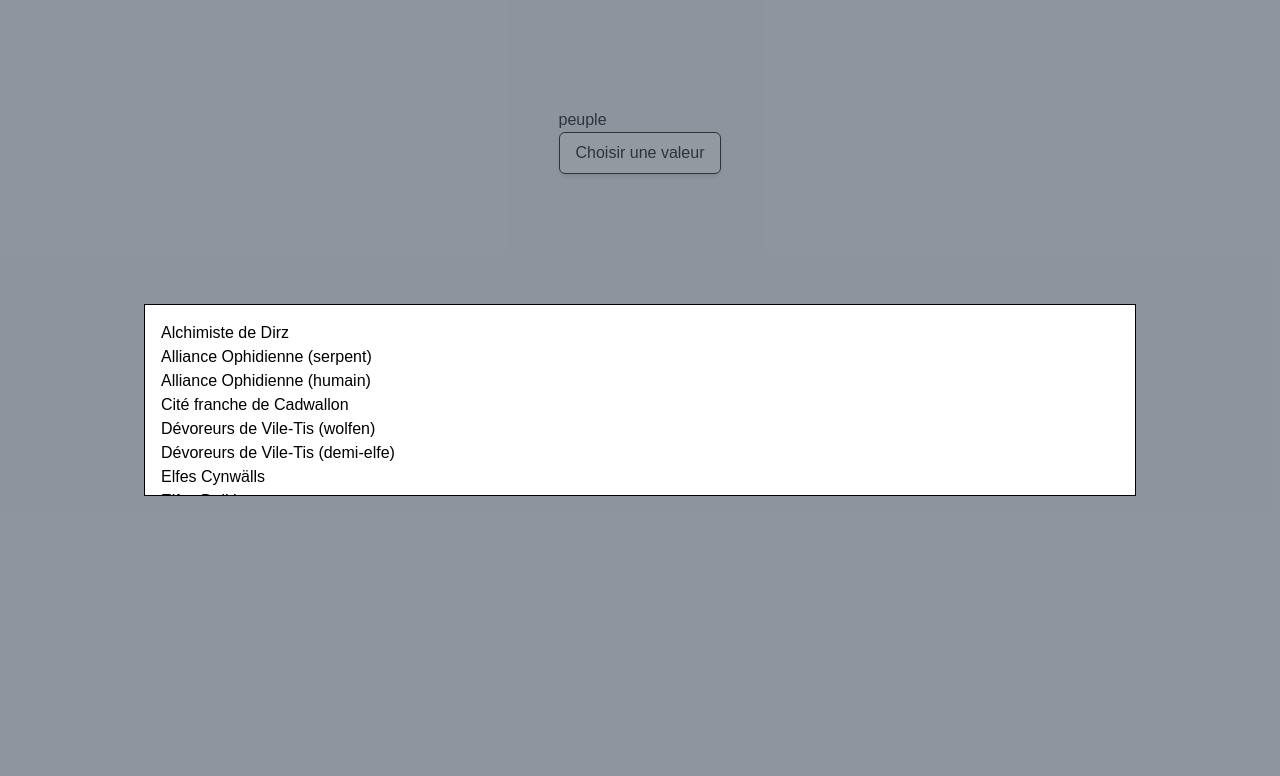
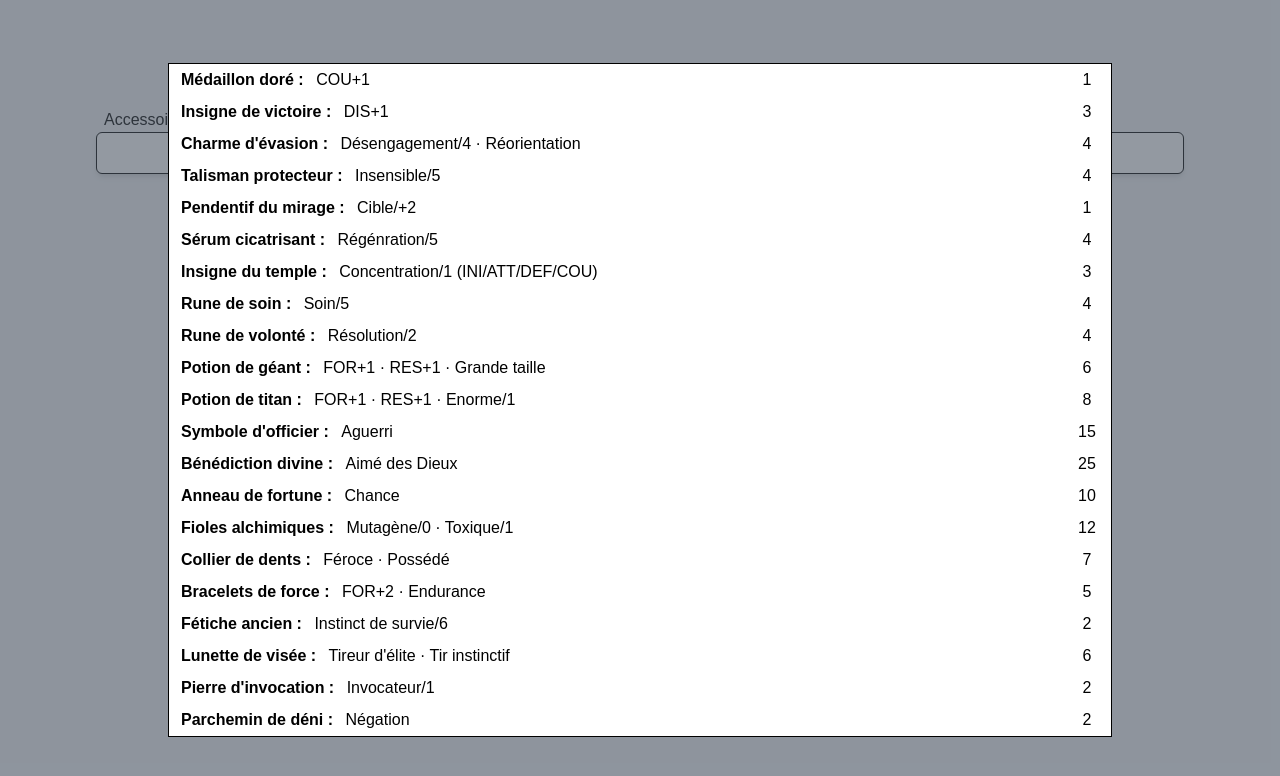
Before and after one commit to SebDelile/cdrf-confarena, a Next.js app: page / in a window 1280 px wide. Both pictures are taken after a click on the button "Choisir une valeur". Shown: the top 776 px of the page. Built offline with nearby package versions, Linux system fonts and the light colour scheme.

Commit message:
implement equipmentRenderer

```diff
--- /dev/null
+++ b/src/app/components/EquipmentRenderer.tsx
@@ -0,0 +1,26 @@
+import { JOIN_ELEMENT } from '@/constants';
+import { EquipmentType } from '@/constants/equipments';
+import { formatCapacities, formatCaracModifiers } from '@/utils';
+
+type PropTypes = {
+  option: EquipmentType;
+};
+
+// TODO: handle forbiddenTo and reservedTo properties
+
+export const EquipmentRenderer = ({ option }: PropTypes) => {
+  const { name, caracModifs, capacities, specialEffect, cost } = option;
+  return (
+    <div className="flex justify-between items-center">
+      <div>
+        <span className="font-semibold pr-2">{`${name} : `}</span>
+        <span>
+          {[formatCaracModifiers(caracModifs), formatCapacities(capacities), specialEffect]
+            .filter(Boolean)
+            .join(JOIN_ELEMENT)}
+        </span>
+      </div>
+      <div className="min-w-6 text-center">{cost}</div>
+    </div>
+  );
+};
--- /dev/null
+++ b/src/app/components/FactionRenderer.tsx
@@ -0,0 +1,9 @@
+import { FactionType } from '@/constants/factions';
+
+type PropTypes = {
+  option: FactionType;
+};
+
+export const FactionRenderer = ({ option }: PropTypes) => {
+  return <div>{option.name}</div>;
+};
--- /dev/null
+++ b/src/app/components/ProfileRenderer.tsx
@@ -0,0 +1,9 @@
+import { ProfileType } from '@/constants/profiles';
+
+type PropTypes = {
+  option: ProfileType;
+};
+
+export const ProfileRenderer = ({ option }: PropTypes) => {
+  return <div>{option.name}</div>;
+};
--- a/src/app/components/SelectMenu.tsx
+++ b/src/app/components/SelectMenu.tsx
@@ -1,23 +1,41 @@
+import { SelectMenuOptionType } from '@/constants';
 import { Listbox, Portal } from '@headlessui/react';
+import { EquipmentRenderer } from './EquipmentRenderer';
+import { ProfileRenderer } from './ProfileRenderer';
+import { FactionRenderer } from './FactionRenderer';
+import { isEquipmentType, isProfileType, isFactionType } from '@/utils/typeGuards';
 
 type PropTypes = {
-  options: { name: string }[];
-  selectedValue: { name: string } | null;
+  options: SelectMenuOptionType[];
+  selectedValue: SelectMenuOptionType | null;
   onChange: (newValue: { name: string }) => void;
   label: string;
+  fullDisplayInButton?: boolean;
 };
 
-export const SelectMenu = ({ options, selectedValue, onChange, label }: PropTypes) => {
-  return (
+const optionRenderer = (option: SelectMenuOptionType) => {
+  if (isEquipmentType(option)) return <EquipmentRenderer option={option} />;
+  if (isProfileType(option)) return <ProfileRenderer option={option} />;
+  if (isFactionType(option)) return <FactionRenderer option={option} />;
+  return null;
+};
+
+export const SelectMenu = ({ options, selectedValue, onChange, label, fullDisplayInButton = false }: PropTypes) => (
   <Listbox by="name" value={selectedValue} onChange={onChange}>
     {({ open }) => (
       <div className="form-container relative py-3">
-          <Listbox.Label>{label}</Listbox.Label>
-          <Listbox.Button className="form-input">{selectedValue?.name ?? 'Choisir une valeur'}</Listbox.Button>
+        <Listbox.Label className="pl-2">{label}</Listbox.Label>
+        <Listbox.Button className="form-input">
+          {selectedValue
+            ? fullDisplayInButton
+              ? optionRenderer(selectedValue)
+              : selectedValue.name
+            : 'Choisir une valeur'}
+        </Listbox.Button>
         {open && (
           <Portal>
-              <div className="z-50 absolute inset-0 flex justify-center items-center p-4 bg-gray-600 bg-opacity-60">
-                <div className="mx-32 w-full max-h-48 overflow-auto bg-white border border-black p-4">
+            <div className="z-50 absolute inset-0 flex justify-center items-center p-10 bg-gray-600 bg-opacity-60">
+              <div className="mx-32 w-full max-h-full overflow-auto bg-white border border-black">
                 <Listbox.Options static className="w-full">
                   {options.map((option) => (
                     <Listbox.Option
@@ -25,10 +43,12 @@ export const SelectMenu = ({ options, selectedValue, onChange, label }: PropType
                       value={option}
                       disabled={undefined}
                       className={({ active, selected }) =>
-                          `cursor-pointer ${active ? 'bg-blue-400' : ''} ${selected && !active ? 'bg-blue-200' : ''}`
+                        `cursor-pointer px-3 py-1 ${active ? 'bg-blue-400' : ''} ${
+                          selected && !active ? 'bg-blue-200' : ''
+                        }`
                       }
                     >
-                        {option.name}
+                      {optionRenderer(option)}
                     </Listbox.Option>
                   ))}
                 </Listbox.Options>
@@ -40,4 +60,3 @@ export const SelectMenu = ({ options, selectedValue, onChange, label }: PropType
     )}
   </Listbox>
 );
-};
--- a/src/app/globals.css
+++ b/src/app/globals.css
@@ -8,9 +8,13 @@ body {
 }
 
 .form-container {
-  @apply flex flex-col justify-start items-start;
+  @apply flex flex-col justify-start items-start w-full;
 }
 
 .form-input {
-  @apply bg-white border border-black px-4 py-2 shadow-md rounded-md;
+  @apply w-full px-4 py-2 bg-white border border-black shadow-md rounded-md;
 }
+
+.min-w-6 {
+  min-width: 1.5rem;
+}
--- a/src/app/page.tsx
+++ b/src/app/page.tsx
@@ -1,18 +1,20 @@
 'use client';
 import { useState } from 'react';
 
-import { FactionType, factions } from '@/constants/factions';
+import { accessories } from '@/constants/equipments/accessories';
+import { EquipmentType } from '@/constants/equipments';
 import { SelectMenu } from './components/SelectMenu';
 
 export default function Home() {
-  const [selectedFaction, setSelectedFaction] = useState<FactionType | null>(null);
+  const [selectedAccessory, setSelectedAccessory] = useState<EquipmentType | null>(null);
   return (
     <main className="flex min-h-screen flex-col items-center p-24">
       <SelectMenu
-        label="peuple"
-        options={factions}
-        selectedValue={selectedFaction}
-        onChange={(newValue) => setSelectedFaction(newValue as FactionType)}
+        label="Accessoire"
+        options={accessories}
+        selectedValue={selectedAccessory}
+        onChange={(newValue) => setSelectedAccessory(newValue as EquipmentType)}
+        fullDisplayInButton
       />
     </main>
   );
--- a/src/constants/equipments/index.ts
+++ b/src/constants/equipments/index.ts
@@ -1,4 +1,4 @@
-import { CARACS } from '..';
+import { CARACS, SelectMenuOptionType } from '..';
 
 export type EquipmentType = {
   name: string;
--- a/src/constants/factions.ts
+++ b/src/constants/factions.ts
@@ -1,4 +1,4 @@
-import { CLASSES, CARACS, ALLIANCES, GEMMES } from '.';
+import { CLASSES, CARACS, ALLIANCES, GEMMES, SelectMenuOptionType } from '.';
 
 const { all, shooter, magician, priest } = CLASSES;
 const { MOU, INI, FOR, RES, COU, PEU, DIS, TIR, POU, FOI } = CARACS;
--- a/src/constants/index.ts
+++ b/src/constants/index.ts
@@ -1,3 +1,11 @@
+import { EquipmentType } from './equipments';
+import { FactionType } from './factions';
+import { ProfileType } from './profiles';
+
+export const JOIN_ELEMENT = ' · ';
+
+export type SelectMenuOptionType = FactionType | EquipmentType | ProfileType;
+
 export enum CARACS {
   MOU = 'MOU',
   INI = 'INI',
--- a/src/constants/profiles.ts
+++ b/src/constants/profiles.ts
@@ -1,4 +1,4 @@
-import { CARACS, CLASSES } from '.';
+import { CARACS, CLASSES, SelectMenuOptionType } from '.';
 
 const { warrior, shooter, magician, priest, warriorShooter, warriorMagician, warriorPriest } = CLASSES;
 const { MOU, INI, ATT, FOR, DEF, RES, COU, PEU, DIS, TIR, POU, FOI } = CARACS;
--- /dev/null
+++ b/src/utils/index.ts
@@ -0,0 +1,8 @@
+import { CARACS, JOIN_ELEMENT } from '@/constants';
+
+export const formatCaracModifiers = (caracmodifiers: [CARACS, number][]) =>
+  caracmodifiers
+    .map(([carac, modifier]) => `${carac}${modifier > 0 ? '+' : '−'}${Math.abs(modifier)}`)
+    .join(JOIN_ELEMENT);
+
+export const formatCapacities = (capacities: string[]) => capacities.join(JOIN_ELEMENT);
--- /dev/null
+++ b/src/utils/typeGuards.ts
@@ -0,0 +1,8 @@
+import { SelectMenuOptionType } from '@/constants';
+import { EquipmentType } from '@/constants/equipments';
+import { FactionType } from '@/constants/factions';
+import { ProfileType } from '@/constants/profiles';
+
+export const isFactionType = (arg: SelectMenuOptionType): arg is FactionType => arg.hasOwnProperty('alliance');
+export const isProfileType = (arg: SelectMenuOptionType): arg is ProfileType => arg.hasOwnProperty('classe');
+export const isEquipmentType = (arg: SelectMenuOptionType): arg is EquipmentType => arg.hasOwnProperty('caracModifs');
```
Lines whose indentation alone changed are shown as unchanged.
